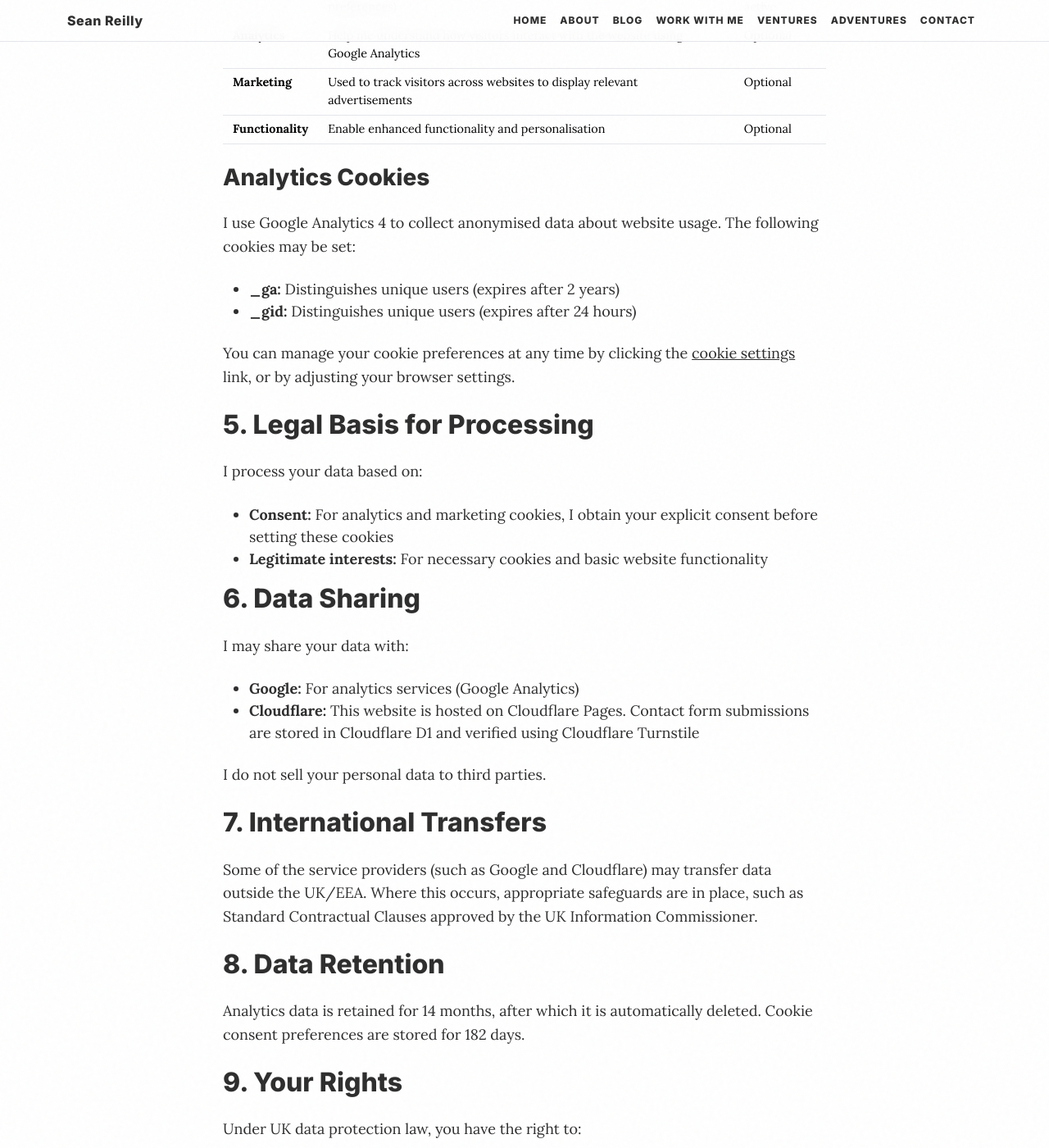
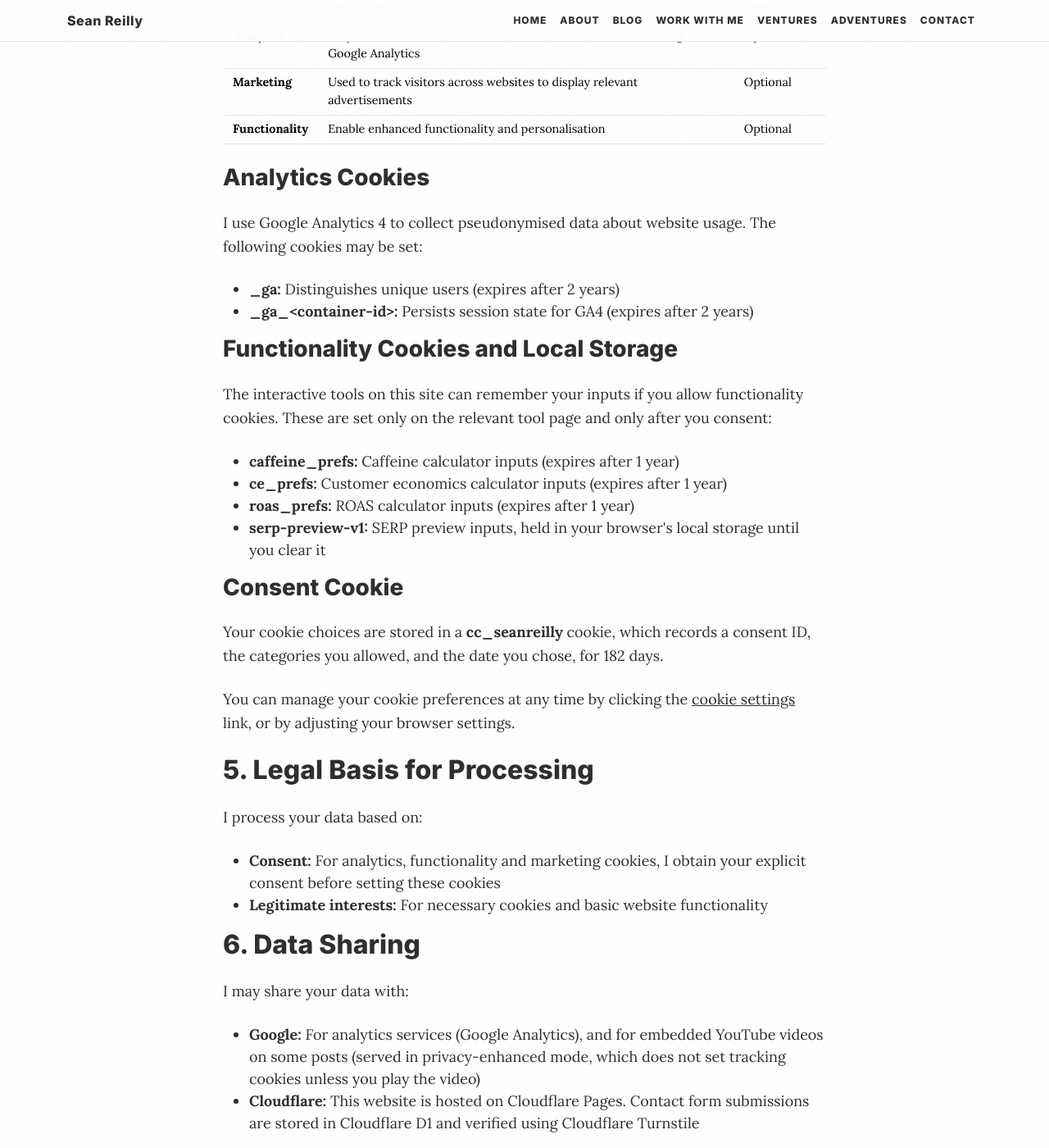
Before and after one commit to seanreillyesq/seanreillyesq.github.io, a Jekyll site: the page built from privacy.html, in a window 1280 px wide and 1400 px high, scrolled down 1829 px. Shown: the whole window at 82% size. Built offline with Jekyll 4.4.1, drawn with Linux system fonts in a browser that asks for light colours.

Commit message:
Fix cookie consent to meet UK GDPR/PECR
The banner offered one-click Accept all but no reject button and locked page
interaction, so refusing meant digging through preferences - the exact pattern
ICO enforcement targets. Analytics was also pre-ticked, which is not valid
consent. Add Reject all to both modals, default analytics off, drop the
interaction lock, and bump revision to re-collect consent.

Two posts embedded youtube.com/embed, which sets Google cookies before consent;
switch to youtube-nocookie.com. Remove the GTM noscript iframe (Google documents
it as incompatible with Consent Mode). Escape the meta description and Open Graph
attributes in head.html - unescaped quotes were breaking one post's live
description tag. Correct privacy.html and the config cookie tables to match what
is actually set (GA4 _ga_<id> not _gid, plus the tool cookies and consent cookie).

```diff
--- a/_includes/gtm-body.html
+++ /dev/null
@@ -1,4 +0,0 @@
-<!-- Google Tag Manager (noscript) -->
-<noscript><iframe src="https://www.googletagmanager.com/ns.html?id=GTM-PZ9L5D"
-height="0" width="0" style="display:none;visibility:hidden"></iframe></noscript>
-<!-- End Google Tag Manager (noscript) -->
--- a/_includes/head.html
+++ b/_includes/head.html
@@ -38,13 +38,13 @@
 
     <meta charset="utf-8">
     <meta name="viewport" content="width=device-width, initial-scale=1">
-    {% include career-years.html %}{% capture _years_plus %}{{ career_years }}+{% endcapture %}{% if page.meta-description %}{% assign _meta_desc = page.meta-description | replace: '18+', _years_plus %}<meta name="description" content="{{ _meta_desc }}">{% endif %}
+    {% include career-years.html %}{% capture _years_plus %}{{ career_years }}+{% endcapture %}{% if page.meta-description %}{% assign _meta_desc = page.meta-description | replace: '18+', _years_plus %}<meta name="description" content="{{ _meta_desc | escape }}">{% endif %}
     {% if page.robots %}<meta name="robots" content="{{ page.robots }}">{% endif %}
 
     {% assign defined_url = page.url | replace: '/index.html', '/' %}
     <!-- Open Graph -->
-    <meta property="og:title" content="{% if page.title %}{{ page.title }}{% else %}{{ site.title }}{% endif %}">
-    <meta property="og:description" content="{% if page.meta-description %}{{ _meta_desc }}{% else %}{{ site.description }}{% endif %}">
+    <meta property="og:title" content="{% if page.title %}{{ page.title | escape }}{% else %}{{ site.title | escape }}{% endif %}">
+    <meta property="og:description" content="{% if page.meta-description %}{{ _meta_desc | escape }}{% else %}{{ site.description | escape }}{% endif %}">
     <meta property="og:url" content="{{ defined_url | prepend: site.url }}">
     <meta property="og:site_name" content="{{ site.title }}">
     {% if page.header-img %}<meta property="og:image" content="{{ site.url }}/{{ page.header-img }}">{% endif %}
--- a/_layouts/default.html
+++ b/_layouts/default.html
@@ -4,7 +4,6 @@
 {% include head.html %}
 
 <body>
-{% include gtm-body.html %}
 <a href="#main-content" class="skip-link">Skip to main content</a>
 
 {% include nav.html %}
--- a/js/cookieconsent-config.js
+++ b/js/cookieconsent-config.js
@@ -24,11 +24,14 @@
     // GDPR requires opt-in
     mode: 'opt-in',
 
+    // Bump when consent terms materially change (re-collects consent)
+    revision: 1,
+
     // Auto-show the banner
     autoShow: true,
 
-    // Block page interaction until consent given
-    disablePageInteraction: true,
+    // Do not block page interaction (avoids a cookie-wall pattern)
+    disablePageInteraction: false,
 
     // Hide from bots
     hideFromBots: true,
@@ -66,7 +69,7 @@
             readOnly: true
         },
         analytics: {
-            enabled: true,
+            enabled: false,
             autoClear: {
                 cookies: [
                     { name: /^_ga/ },
@@ -97,12 +100,14 @@
                     title: 'We use cookies',
                     description: 'I use cookies to understand how visitors use this site and to improve your experience. You can choose which cookies you allow.',
                     acceptAllBtn: 'Accept all',
+                    acceptNecessaryBtn: 'Reject all',
                     showPreferencesBtn: 'Manage preferences',
                     footer: '<a href="/privacy">Privacy Policy</a>'
                 },
                 preferencesModal: {
                     title: 'Cookie Preferences',
                     acceptAllBtn: 'Accept all',
+                    acceptNecessaryBtn: 'Reject all',
                     savePreferencesBtn: 'Save preferences',
                     closeIconLabel: 'Close',
                     sections: [
@@ -134,10 +139,10 @@
                                         expiration: '2 years'
                                     },
                                     {
-                                        name: '_gid',
-                                        domain: 'Google Analytics',
-                                        description: 'Used to distinguish users',
-                                        expiration: '24 hours'
+                                        name: '_ga_<container-id>',
+                                        domain: 'Google Analytics 4',
+                                        description: 'Used to persist session state',
+                                        expiration: '2 years'
                                     }
                                 ]
                             }
@@ -164,6 +169,24 @@
                                         domain: 'Caffeine Calculator',
                                         description: 'Remembers your wake/sleep times and drink preferences',
                                         expiration: '1 year'
+                                    },
+                                    {
+                                        name: 'ce_prefs',
+                                        domain: 'Customer Economics Calculator',
+                                        description: 'Remembers your inputs on the customer economics tool',
+                                        expiration: '1 year'
+                                    },
+                                    {
+                                        name: 'roas_prefs',
+                                        domain: 'ROAS Calculator',
+                                        description: 'Remembers your inputs on the ROAS tool',
+                                        expiration: '1 year'
+                                    },
+                                    {
+                                        name: 'serp-preview-v1',
+                                        domain: 'SERP Preview Tool (local storage)',
+                                        description: 'Remembers your last SERP preview inputs in your browser',
+                                        expiration: 'Until cleared'
                                     }
                                 ]
                             }
--- a/privacy.html
+++ b/privacy.html
@@ -96,12 +96,27 @@
 
 <h3>Analytics Cookies</h3>
 
-<p>I use Google Analytics 4 to collect anonymised data about website usage. The following cookies may be set:</p>
+<p>I use Google Analytics 4 to collect pseudonymised data about website usage. The following cookies may be set:</p>
 
 <ul>
     <li><strong>_ga:</strong> Distinguishes unique users (expires after 2 years)</li>
-    <li><strong>_gid:</strong> Distinguishes unique users (expires after 24 hours)</li>
+    <li><strong>_ga_&lt;container-id&gt;:</strong> Persists session state for GA4 (expires after 2 years)</li>
 </ul>
+
+<h3>Functionality Cookies and Local Storage</h3>
+
+<p>The interactive tools on this site can remember your inputs if you allow functionality cookies. These are set only on the relevant tool page and only after you consent:</p>
+
+<ul>
+    <li><strong>caffeine_prefs:</strong> Caffeine calculator inputs (expires after 1 year)</li>
+    <li><strong>ce_prefs:</strong> Customer economics calculator inputs (expires after 1 year)</li>
+    <li><strong>roas_prefs:</strong> ROAS calculator inputs (expires after 1 year)</li>
+    <li><strong>serp-preview-v1:</strong> SERP preview inputs, held in your browser's local storage until you clear it</li>
+</ul>
+
+<h3>Consent Cookie</h3>
+
+<p>Your cookie choices are stored in a <strong>cc_seanreilly</strong> cookie, which records a consent ID, the categories you allowed, and the date you chose, for 182 days.</p>
 
 <p>You can manage your cookie preferences at any time by clicking the <a href="#" data-cc="show-preferencesModal">cookie settings</a> link, or by adjusting your browser settings.</p>
 
@@ -110,7 +125,7 @@
 <p>I process your data based on:</p>
 
 <ul>
-    <li><strong>Consent:</strong> For analytics and marketing cookies, I obtain your explicit consent before setting these cookies</li>
+    <li><strong>Consent:</strong> For analytics, functionality and marketing cookies, I obtain your explicit consent before setting these cookies</li>
     <li><strong>Legitimate interests:</strong> For necessary cookies and basic website functionality</li>
 </ul>
 
@@ -119,7 +134,7 @@
 <p>I may share your data with:</p>
 
 <ul>
-    <li><strong>Google:</strong> For analytics services (Google Analytics)</li>
+    <li><strong>Google:</strong> For analytics services (Google Analytics), and for embedded YouTube videos on some posts (served in privacy-enhanced mode, which does not set tracking cookies unless you play the video)</li>
     <li><strong>Cloudflare:</strong> This website is hosted on Cloudflare Pages. Contact form submissions are stored in Cloudflare D1 and verified using Cloudflare Turnstile</li>
 </ul>
 
```
Also changed, not shown: _posts/2016-10-15-microsoft-30-digital-champions-watchfinder.md (+1 -1 lines), _posts/2026-01-23-building-personal-ai-infrastructure-28-days.md (+1 -1 lines).
